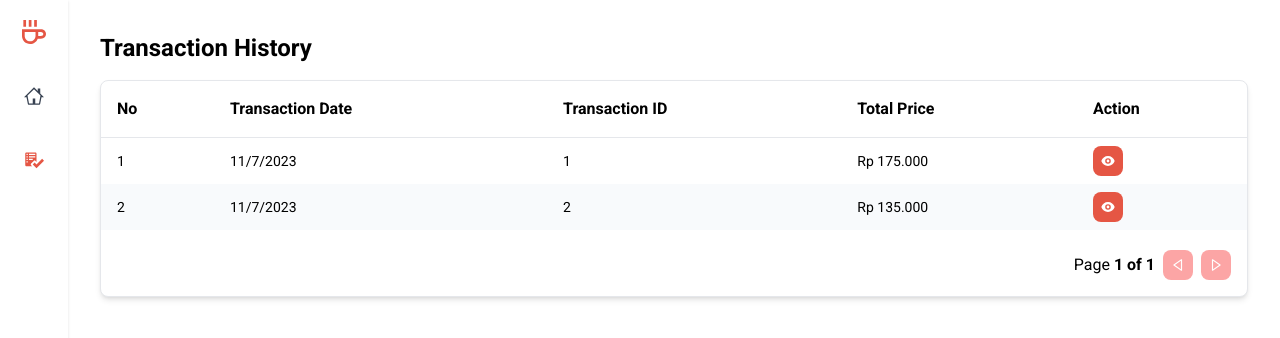
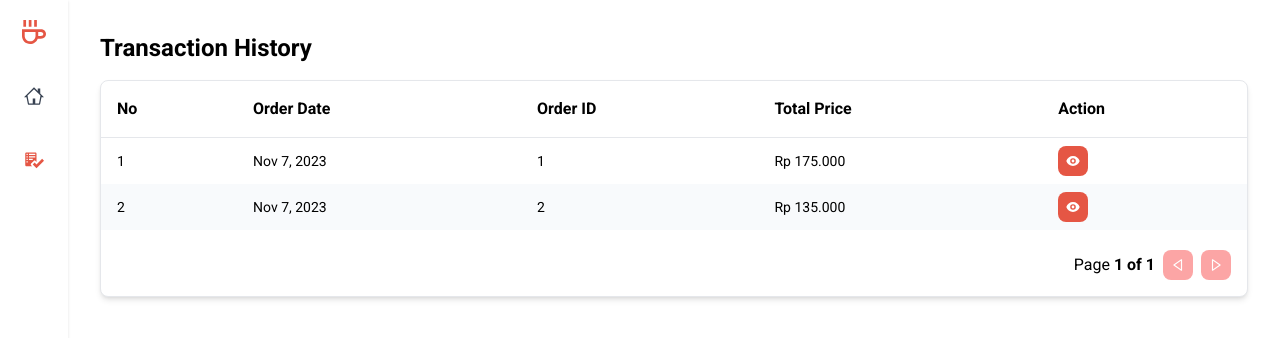
Before and after one commit to hairunisa29/point-of-sale-caffeine, a React (Vite) app: page /history in a window 1280 px wide. Shown: the top 338 px of the page. Built offline with nearby package versions, Linux system fonts and the light colour scheme; data requests are answered from the project's data file.

Commit message:
change column name

```diff
--- a/src/pages/TransactionHistoryPage.jsx
+++ b/src/pages/TransactionHistoryPage.jsx
@@ -19,12 +19,12 @@ function TransactionHistoryPage() {
         Cell: (props) => props.cell.row.index + 1,
       },
       {
-        Header: "Transaction Date",
+        Header: "Order Date",
         accessor: "createdAt",
-        Cell: ({ value }) => moment(value).format("l"),
+        Cell: ({ value }) => moment(value).format("ll"),
       },
       {
-        Header: "Transaction ID",
+        Header: "Order ID",
         accessor: "id",
         disableSortBy: true,
       },
```
